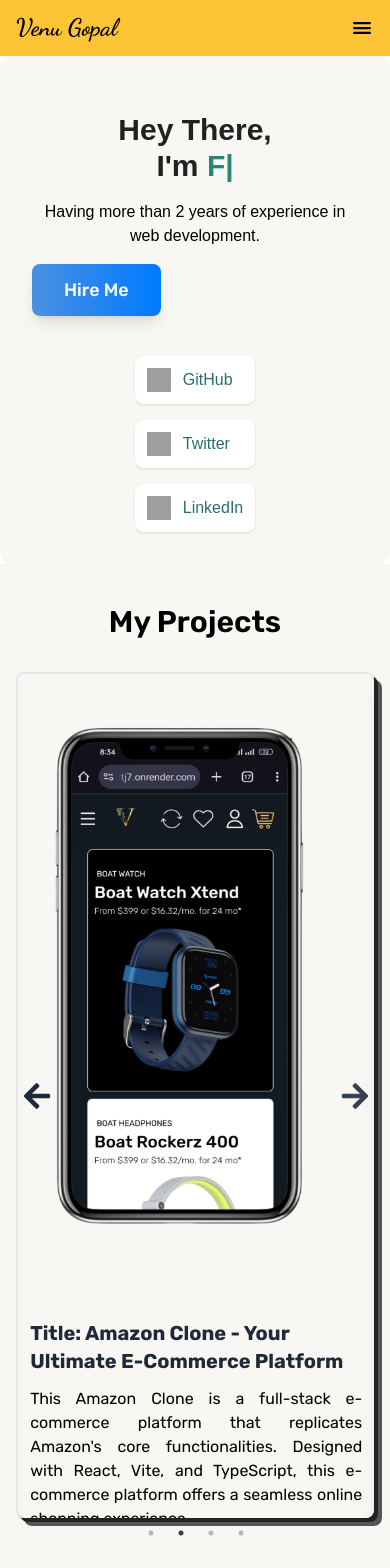
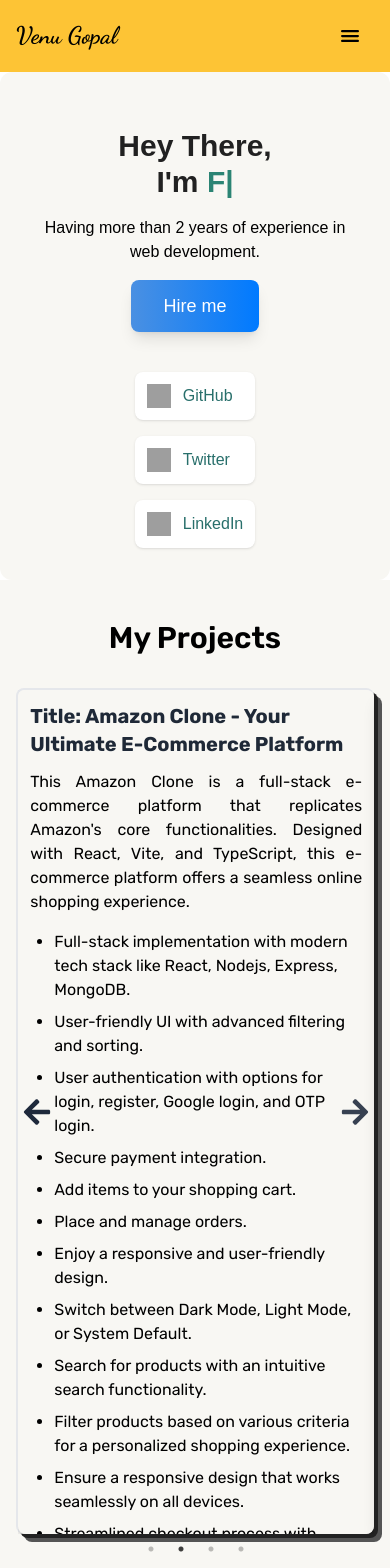
Before and after one commit to venu123143/portfolio, a React (Vite) app: page / in a window 390 px wide. Shown: the top 1568 px of the page. Built offline with nearby package versions, Linux system fonts and the light colour scheme; grey boxes are pictures that could not be loaded; a web font is replaced by a local one.

Commit message:
responsive changes

```diff
--- a/src/components/Contact.tsx
+++ b/src/components/Contact.tsx
@@ -24,11 +24,11 @@
             link: `mailto:${contactInfo.email}`,
         },
         {
-            icon: <Globe className="w-8 h-8" />,
-            title: "Website",
-            subtitle: "Visit our website",
-            linkText: contactInfo.website,
-            link: `https://${contactInfo.website}`,
+            icon: <Phone className="w-8 h-8" />,
+            title: "Phone",
+            subtitle: "Give us a call",
+            linkText: contactInfo.phone,
+            link: `tel:${contactInfo.phone}`,
         },
         {
             icon: <FaXTwitter className="w-8 h-8" />,
@@ -50,11 +50,11 @@
             subtitle: contactInfo.address,
         },
         {
-            icon: <Phone className="w-8 h-8" />,
-            title: "Phone",
-            subtitle: "Give us a call",
-            linkText: contactInfo.phone,
-            link: `tel:${contactInfo.phone}`,
+            icon: <Globe className="w-8 h-8" />,
+            title: "Website",
+            subtitle: "Visit our website",
+            linkText: contactInfo.website,
+            link: `https://${contactInfo.website}`,
         },
     ];
 
@@ -148,12 +148,13 @@
                                         {option.subtitle}
                                     </p>
 
+
                                     {option.link && (
                                         <a
                                             href={option.link}
                                             target={option.link.startsWith('http') ? '_blank' : undefined}
                                             rel={option.link.startsWith('http') ? 'noopener noreferrer' : undefined}
-                                            className="text-gray-900 font-medium hover:text-blue-600 transition-colors duration-300"
+                                            className="text-blue-600 font-medium hover:underline"
                                         >
                                             {option.linkText}
                                         </a>
@@ -185,4 +186,5 @@
     );
 };
 
+
 export default ContactSection;
--- a/src/components/Header.tsx
+++ b/src/components/Header.tsx
@@ -72,7 +72,7 @@
 
                 {/* Menu Icon for Mobile */}
                 <button
-                    className="md:hidden text-2xl"
+                    className="md:hidden text-2xl p-3 hover:bg-yellow-200 rounded-full"
                     onClick={() => setIsSidebarOpen(!isSidebarOpen)}
                 >
                     {isSidebarOpen ? <IoClose /> : <IoMenu />}
@@ -121,7 +121,7 @@
                                 key={link.id}
                                 href={`#${link.id}`}
                                 onClick={() => handleSetActiveLink(link.id)}
-                                className={`text-lg font-medium transition duration-300 ease-in-out hover:text-accent ${activeLink === link.id ? "text-accent" : "text-textPrimary"}`}
+                                className={`text-lg font-edu font-medium transition duration-300 ease-in-out hover:text-accent ${activeLink === link.id ? "text-accent" : "text-textPrimary"}`}
                             >
                                 {link.label}
                             </a>
--- a/src/components/Home.tsx
+++ b/src/components/Home.tsx
@@ -54,9 +54,9 @@
                     </p>
 
                     <a target="_blank" href="https://www.canva.com/design/DAFj-JlZs_I/lYKRtoro-a54diJcflWvuA/view?utm_content=DAFj-JlZs_I&utm_campaign=designshare&utm_medium=link&utm_source=editor"
-                        className="px-8 py-3 block w-fit bg-gradient-to-r from-[#4A90E2] to-[#007AFF] text-white font-rubik font-medium text-lg rounded-lg shadow-lg transition-all duration-300 ease-in-out transform hover:scale-105 hover:shadow-xl focus:outline-none focus:ring-4 focus:ring-blue-300"
+                        className="px-8 py-3 block  font-edu w-fit bg-gradient-to-r from-[#4A90E2] to-[#007AFF] text-white font-medium text-lg rounded-lg shadow-lg transition-all duration-300 ease-in-out transform hover:scale-105 hover:shadow-xl focus:outline-none focus:ring-4 focus:ring-blue-300 mx-auto md:mx-0"
                     >
-                        Hire Me
+                        Hire me
                     </a>
 
                 </motion.div>
--- a/src/components/Projects.tsx
+++ b/src/components/Projects.tsx
@@ -191,15 +191,16 @@
 
 const ProjectCard: React.FC<CardProps> = ({ heading, description, link, image, url, bulletPoints, className }) => {
     return (
-        <motion.div id="projects"
-            className="relative rounded-lg h-screen bg-[#F8F7F3] shadow-lg hover:shadow-2xl overflow-hidden transform transition duration-300"
+        <motion.div
+            id="projects"
+            className={"relative h-screen rounded-lg bg-[#F8F7F3] shadow-lg hover:shadow-2xl overflow-hidden transform transition duration-300"}
             initial={{ opacity: 0, y: 50 }}
             animate={{ opacity: 1, y: 0 }}
             transition={{ duration: 0.5 }}
         >
             <div className="flex flex-col md:flex-row h-full">
                 {/* Left Side: Image */}
-                <div className=" md:w-2/5 flex-shrink-0 flex justify-center items-center">
+                <div className="hidden md:flex md:w-2/5 flex-shrink-0 justify-center items-center">
                     <img
                         src={image}
                         alt="Project Image"
@@ -208,8 +209,8 @@
                 </div>
 
                 {/* Right Side: Content */}
-                <div className="h-full">
-                    <div className="p-3 h-[90%] overflow-y-auto no-scrollbar">
+                <div className="p-3">
+                    <div className="h-[90%] overflow-y-auto no-scrollbar">
                         <h2 className="text-xl font-bold text-gray-800 mb-3 font-rubik">
                             {heading}
                         </h2>
@@ -224,23 +225,29 @@
                             </ul>
                         )}
                     </div>
-                    <div className="flex ">
-                        {
-                            link &&
-                            <Link to={link} target="_blank" rel="noopener noreferrer"
-                                className="self-start ml-5 w-fit space-x-3 flex items-center justify-center bg-gray-900 text-white px-6 py-3 rounded-lg cursor-pointer font-ubuntu hover:bg-zinc-950">
+                    <div className="flex">
+                        {link && (
+                            <Link
+                                to={link}
+                                target="_blank"
+                                rel="noopener noreferrer"
+                                className="self-start ml-5 w-fit space-x-3 flex items-center justify-center bg-gray-900 text-white px-6 py-3 rounded-lg cursor-pointer font-ubuntu hover:bg-zinc-950"
+                            >
                                 <FaGithub size={25} className="inline" />
                                 <span> GitHub Link</span>
                             </Link>
-                        }
-                        {
-                            url &&
-                            <Link to={url} target="_blank" rel="noopener noreferrer"
-                                className="self-start ml-5 w-fit space-x-3 flex items-center justify-center bg-zinc-900 shadow-lg hover:bg-gray-900 text-white px-6 py-3 rounded-lg cursor-pointer font-ubuntu">
+                        )}
+                        {url && (
+                            <Link
+                                to={url}
+                                target="_blank"
+                                rel="noopener noreferrer"
+                                className="self-start ml-5 w-fit space-x-3 flex items-center justify-center bg-zinc-900 shadow-lg hover:bg-gray-900 text-white px-6 py-3 rounded-lg cursor-pointer font-ubuntu"
+                            >
                                 <LuExternalLink size={22} className="inline" />
                                 <span> Live url </span>
                             </Link>
-                        }
+                        )}
                     </div>
                 </div>
             </div>
```
